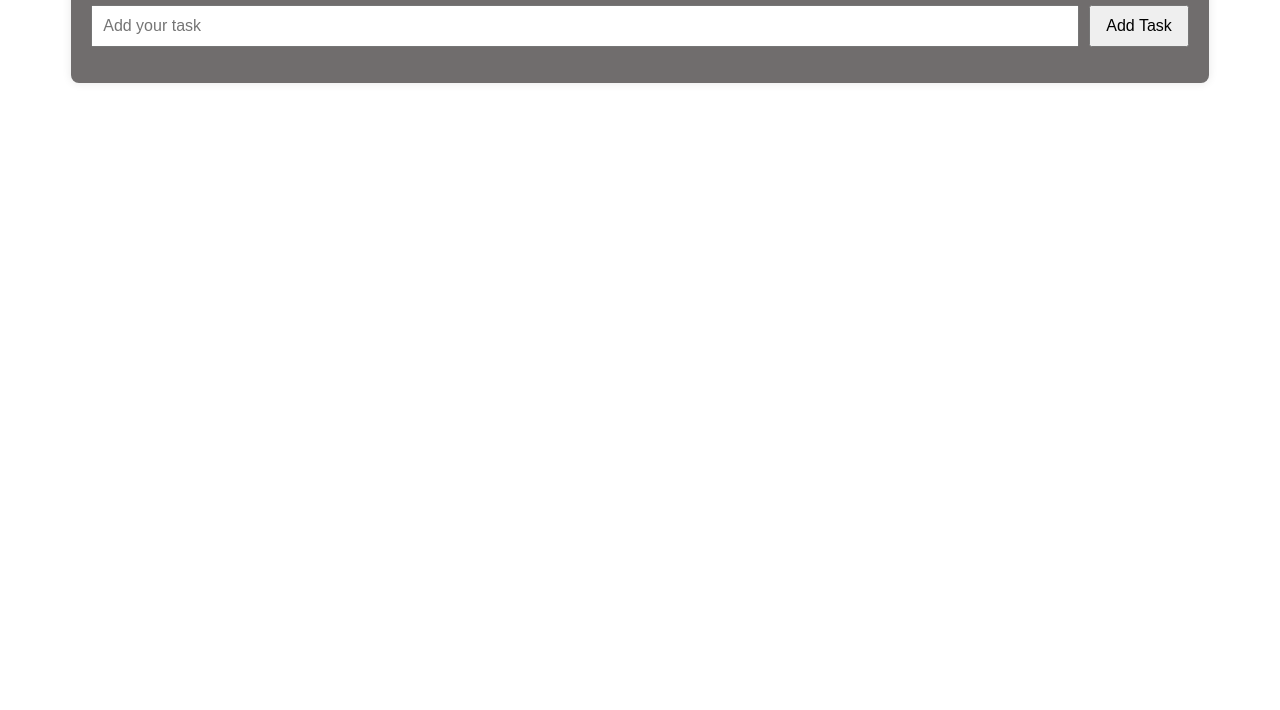
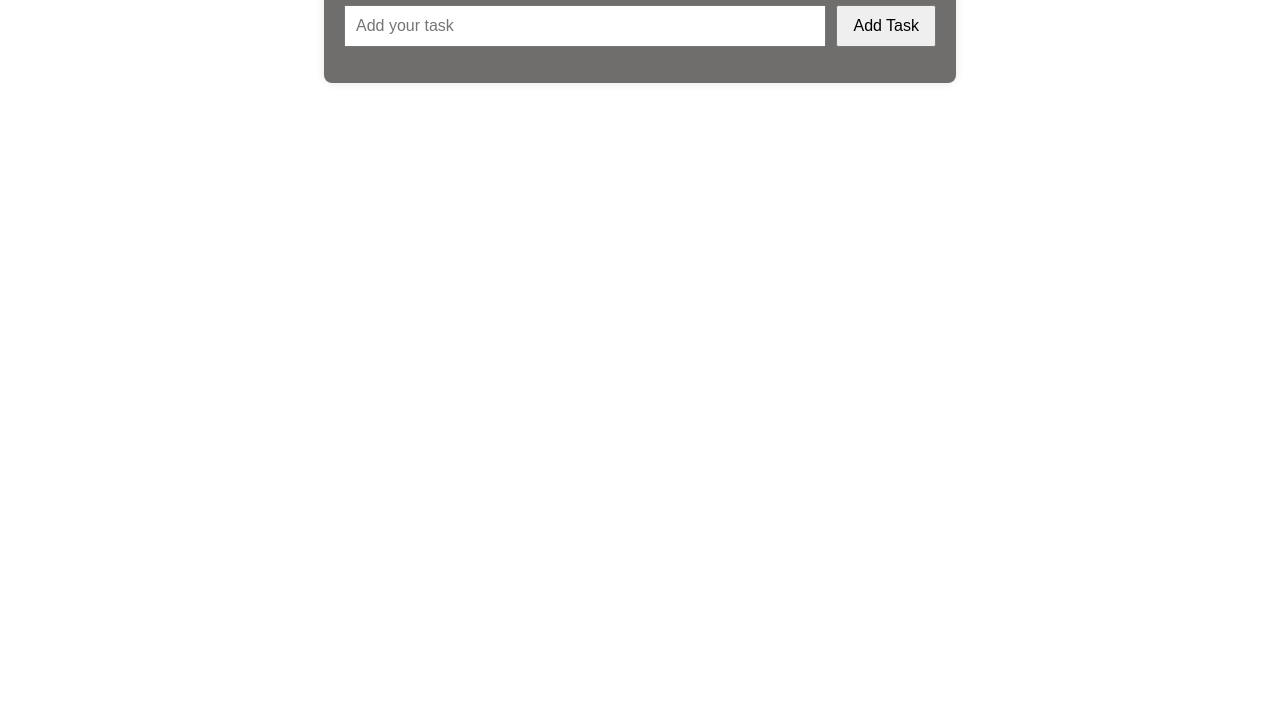
Before and after one commit to kamaubryan/to-do-list, a plain HTML site: page index.html in a window 1280 px wide. Shown: the part 90-800 px from the top of the page. Drawn offline with Linux system fonts and the light colour scheme.

Commit message:
simple changes

```diff
--- a/example.css
+++ b/example.css
@@ -1,6 +1,6 @@
 /* Container styling */
 .container {
-  width: 90%;
+  width: 50%;
   margin: 0 auto;
   height: 70vh;
 }
```
